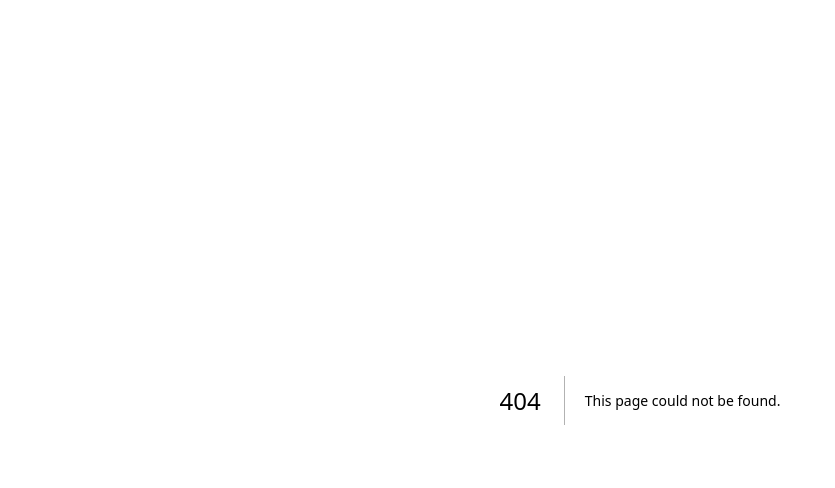
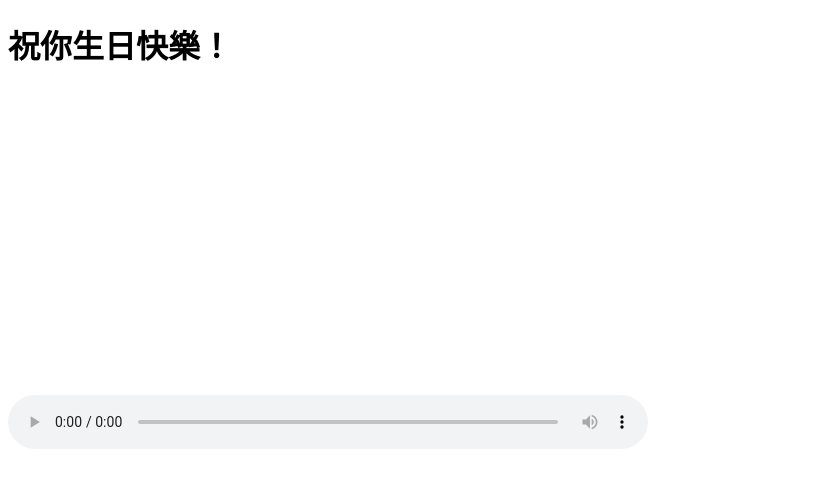
Before and after one commit to fish50933/soundkeep-card, a Next.js app: page /greeting/1 in a window 1280 px wide. Before the commit this address had no page. Shown: the top 488 px of the page, without its empty margins (0-835 px from the left). Built offline with nearby package versions, Linux system fonts and the light colour scheme.

Commit message:
新增 QRCode 和語音播放功能

```diff
--- a/package.json
+++ b/package.json
@@ -14,7 +14,9 @@
     "next": "15.3.1",
     "postcss": "^8.5.3",
     "react": "^19.0.0",
-    "react-dom": "^19.0.0"
+    "react-dom": "^19.0.0",
+    "react-player": "^2.16.0",
+    "react-qr-code": "^2.0.15"
   },
   "devDependencies": {
     "@eslint/eslintrc": "^3",
--- /dev/null
+++ b/src/pages/greeting/[id].tsx
@@ -0,0 +1,27 @@
+// src/pages/greeting/[id].tsx
+import React from 'react';
+import ReactPlayer from 'react-player';
+
+interface GreetingPageProps {
+  id: string;
+}
+
+const GreetingPage: React.FC<GreetingPageProps> = ({ id }) => {
+  // 假設我們從某個資料庫或 API 根據 id 取得對應的祝福語和語音檔案
+  const message = "祝你生日快樂！"; // 這裡可以根據 id 加載不同的訊息
+  const audioUrl = `/audio/${id}.mp3`; // 假設語音文件是以 id 命名的
+
+  return (
+    <div>
+      <h1>{message}</h1>
+      <ReactPlayer url={audioUrl} controls={true} />
+    </div>
+  );
+};
+
+// 模擬 Next.js 中的動態路由（你可能需要根據自己的需求來調整）
+GreetingPage.getInitialProps = async ({ query }: any) => {
+  return { id: query.id };
+};
+
+export default GreetingPage;
```
Also changed, not shown: public/CardPage.tsx (added, +14 -0 lines), src/components/GreetingCard.tsx (added, +21 -0 lines), src/components/QrCodeGenerator.tsx (added, +17 -0 lines), 2 other files (tests, documents, lock files or other folders).
